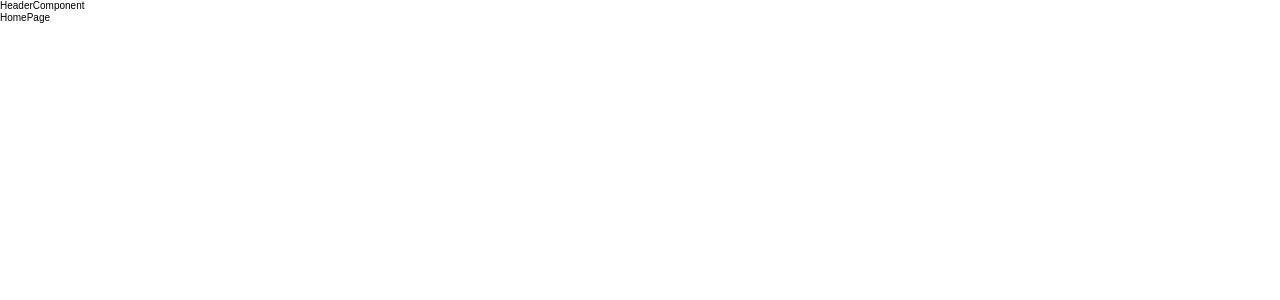
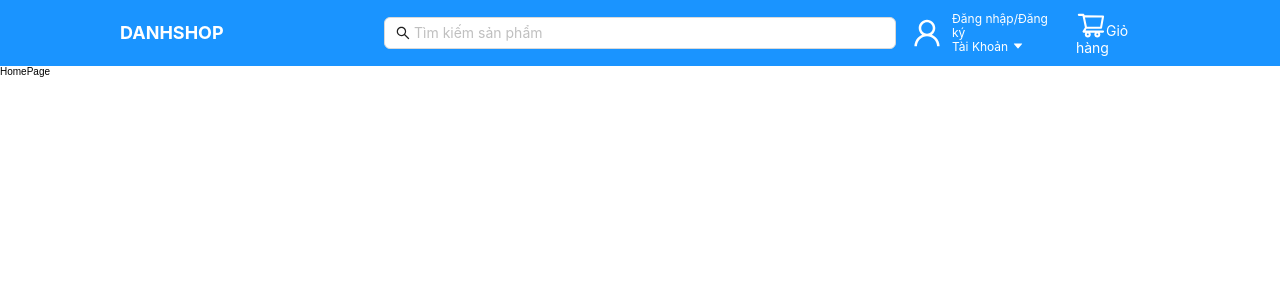
Before and after one commit to ducanh005/danhshop, a React (Create React App) app: page / in a window 1280 px wide. Shown: the top 300 px of the page. Built offline with nearby package versions, Linux system fonts and the light colour scheme.

Commit message:
feat: enhance HeaderComponent with styled components and search functionality

```diff
--- a/src/components/HeaderComponent/HeaderComponent.jsx
+++ b/src/components/HeaderComponent/HeaderComponent.jsx
@@ -1,8 +1,41 @@
+import {  Col } from 'antd';
 import React from 'react';
-
+import { WrapperHeader, WrapperHeaderAccount, WrapperHeaderCol, WrapperTextHeaderSmall } from './style';
+import Search from 'antd/es/transfer/search';
+import { CaretDownOutlined, ShoppingCartOutlined, UserOutlined } from '@ant-design/icons';
 const HeaderComponent =() => {
     return ( <div>
-        HeaderComponent
+        <WrapperHeader gutter={16}>
+            <Col span={6}>
+                <WrapperHeaderCol>DANHSHOP</WrapperHeaderCol>
+            </Col>
+            <Col span={12}>
+                <Search
+                placeholder="Tìm kiếm sản phẩm"
+                allowClear
+                enterButton="Tìm kiếm"
+                size="large"
+                onSearch={(value) => console.log(value)}>
+                </Search>
+            </Col>
+            <Col span={6} style={{display:'flex', gap:'20px'}}>
+                <WrapperHeaderAccount>
+                    <UserOutlined style={{fontSize:'30px'}}/>
+                        <div>
+                            <span>Đăng nhập/Đăng ký </span>
+                           <div>
+                             <span>Tài Khoản  </span>
+                             <CaretDownOutlined></CaretDownOutlined>
+                             </div>
+                        </div>
+
+                </WrapperHeaderAccount>
+                <div>
+                    <ShoppingCartOutlined style={{fontSize:'30px',color:'#fff'}}/>
+                    <WrapperTextHeaderSmall>Giỏ hàng</WrapperTextHeaderSmall>
+                </div>
+                </Col>
+        </WrapperHeader>
     </div> );
 }
 
--- /dev/null
+++ b/src/components/HeaderComponent/style.js
@@ -0,0 +1,27 @@
+import { Row } from "antd";
+import styled from "styled-components";
+
+export const WrapperHeader = styled(Row)`
+    padding: 10px 120px;
+    background-color: rgb(26,148,255);
+    align-items: center;
+`;
+
+export const WrapperHeaderCol = styled.span`
+    font-size: 18px;
+    color: #fff;
+    font-weight: bold;
+    text-align: left;
+`;
+
+export const WrapperHeaderAccount = styled.div`
+    display: flex;
+    align-items: center;
+    color: #fff;
+    gap: 10px;
+    font-size: 12px;
+`;
+export const WrapperTextHeaderSmall = styled.span`
+    fotn-size: 12px;
+    color: #fff;
+`;
```
